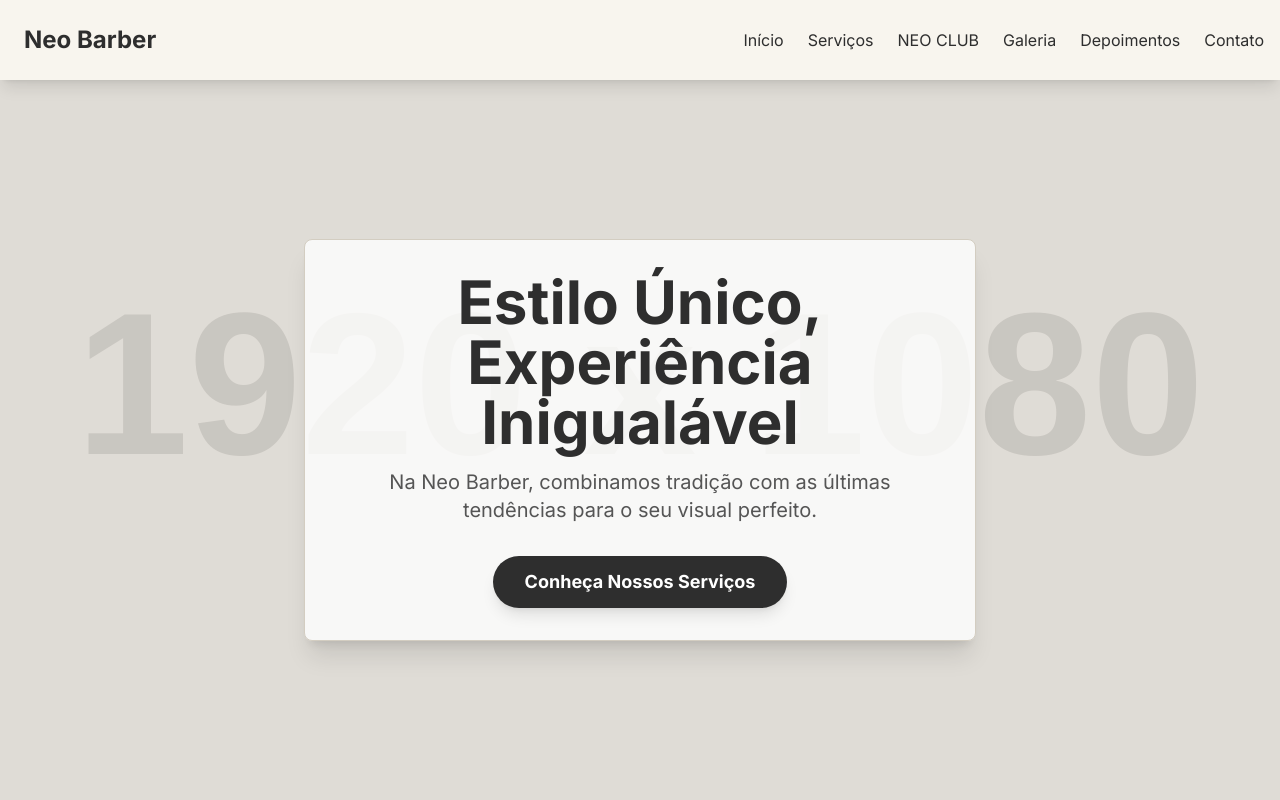
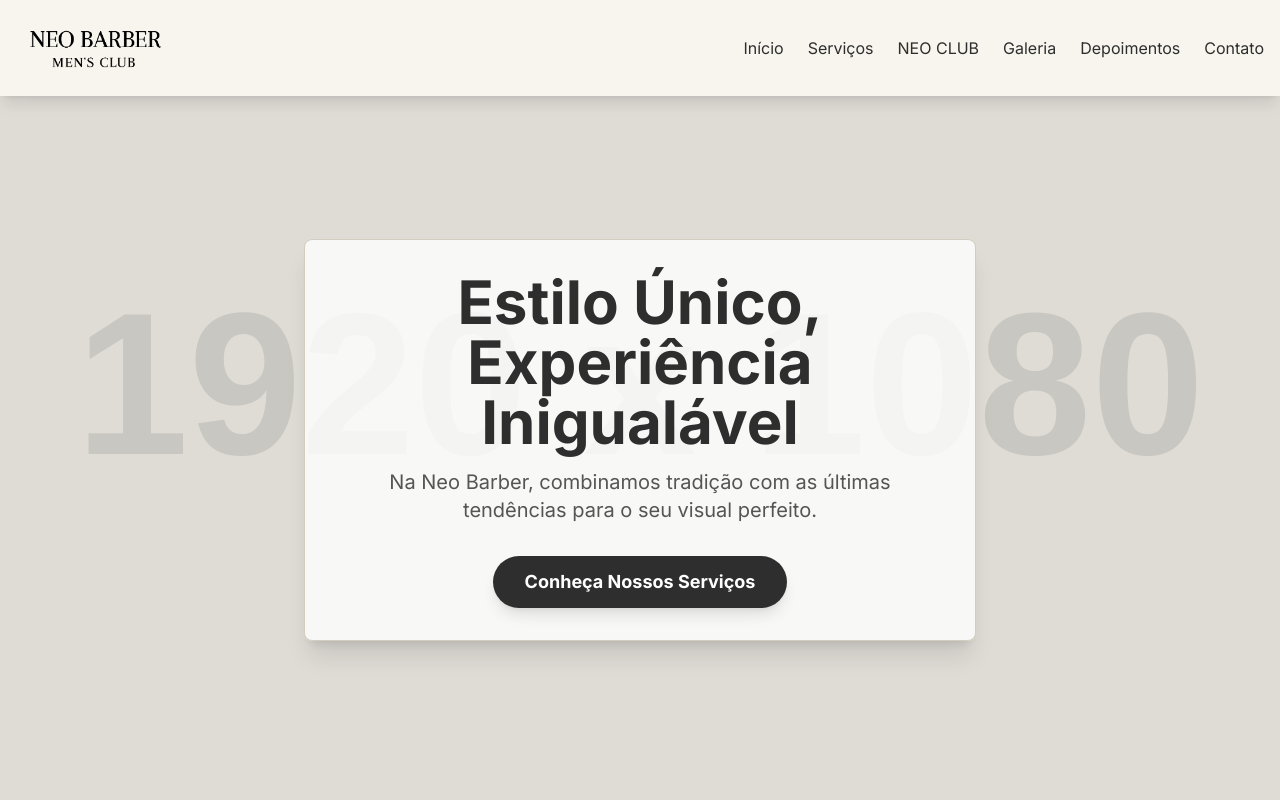
Before and after one commit to Jonathan-Albuquerque-dev/NeoBarber, a plain HTML site: page index.html in a window 1280 px wide. Shown: the top 800 px of the page. Drawn offline with nearby package versions, Linux system fonts and the light colour scheme; placeholder pictures from the web are drawn by us.

Commit message:
logo atualizada

```diff
--- a/index.html
+++ b/index.html
@@ -12,7 +12,7 @@
 
     <header class="bg-light-header text-primary shadow-lg py-4 fixed w-full z-10 top-0">
         <nav class="container mx-auto flex justify-between items-center px-4">
-            <a href="#hero" class="text-2xl font-bold text-accent-black rounded-lg p-2">Neo Barber</a>
+            <a href="#hero" class="text-2xl font-bold text-accent-black rounded-lg p-2"><img src="assets/img/logoNeoBarber2.png" alt="logoNeoBarber" class="h-12 w-full"></a>
             <ul class="hidden md:flex space-x-6">
                 <li><a href="#hero" class="nav-link hover:text-accent-black transition duration-300">Início</a></li>
                 <li><a href="#services" class="nav-link hover:text-accent-black transition duration-300">Serviços</a></li>
```
Also changed, not shown: assets/img/NEOBARBER.png (added), assets/img/logoNeoBarber.png (added), assets/img/logoNeoBarber2.png (added).
